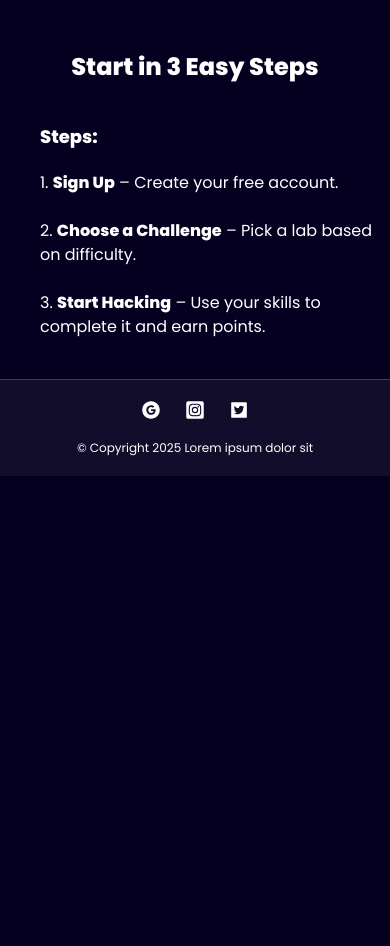
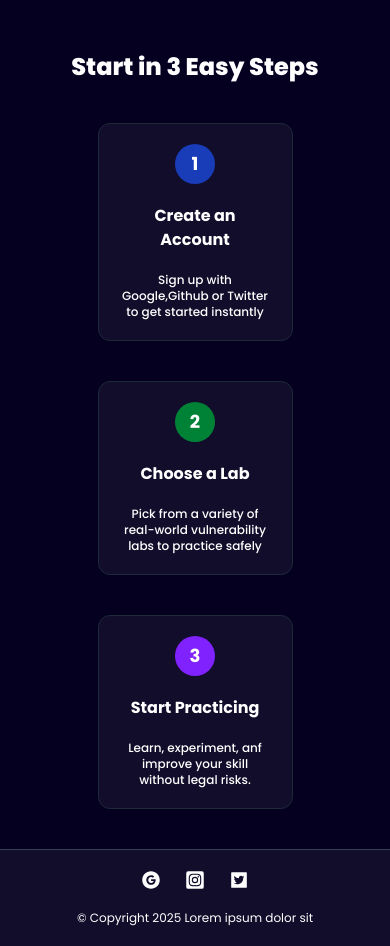
Before and after one commit to Ajith7736/Bug-Lab, a Next.js app: page / in a window 390 px wide. Shown: the part 3080-4026 px from the top of the page. Before the commit the page ends 3556 px from the top, so only its background shows below. Built offline with nearby package versions, Linux system fonts and the light colour scheme; no server answers.

Commit message:
made some more responsive

```diff
--- a/app/page.js
+++ b/app/page.js
@@ -69,8 +69,8 @@ export default function Home() {
       {/* about section */}
       <div className="w-full h-auto pt-5 lg:pt-15">
         <div data-aos="fade-up" className="text-3xl lg:text-4xl max-[450px]:text-2xl font-bold text-center poppins-extrabold">Why Use <span className="text-[var(--button-color)]">BugLab</span> ?</div>
-        <div className="flex mt-10 flex-col gap-10 items-center lg:flex-row lg:flex-wrap lg:justify-center">
-          <div data-aos="fade-up" className="flex flex-col w-[70vw] max-[450px]:h-[28vh] max-[380px]:h-[35vh] h-[43vh] justify-between lg:w-[20vw] bg-white/5 border border-gray-800 p-5 gap-5 max-[450px]:gap-7 max-[450px]:justify-normal items-center text-center rounded-2xl">
+        <div className="flex mt-10 flex-col gap-10 items-center md:flex-row md:flex-wrap md:justify-center">
+          <div data-aos="fade-up" className="flex flex-col w-[70vw] max-[450px]:h-[28vh] max-[380px]:h-[35vh] h-[43vh] md:h-[30vh] md:w-[45vw] md:justify-center md:gap-8 justify-between xl:h-[40vh] lg:h-[25vh] lg:w-[35vw] bg-white/5 border border-gray-800 p-5 gap-5 max-[450px]:gap-7 max-[450px]:justify-normal items-center text-center rounded-2xl">
             <div className="relative w-28 h-28 max-[450px]:w-20 max-[450px]:h-20">
               <Image
                 src="/shield-svgrepo-com.png"
@@ -83,7 +83,7 @@ export default function Home() {
             <div className="text-2xl max-[450px]:text-base poppins-extrabold"> Safe & Legal Labs</div>
             <div className="text-lg max-[450px]:text-xs poppins-extrabold">Practice real vulnerabilities without any legal risks.</div>
           </div>
-          <div data-aos="fade-up" className="flex flex-col w-[70vw] max-[450px]:h-[28vh] max-[380px]:h-[35vh] h-[43vh] justify-between lg:w-[20vw] bg-white/5 border border-gray-800 p-5 gap-5 max-[450px]:gap-7 max-[450px]:justify-normal items-center text-center rounded-2xl">
+          <div data-aos="fade-up" className="flex flex-col w-[70vw] max-[450px]:h-[28vh] max-[380px]:h-[35vh] h-[43vh] md:h-[30vh] md:w-[45vw] md:justify-center md:gap-8 justify-between xl:h-[40vh] lg:h-[25vh] lg:w-[35vw] bg-white/5 border border-gray-800 p-5 gap-5 max-[450px]:gap-7 max-[450px]:justify-normal items-center text-center rounded-2xl">
             <div className="relative w-28 h-28 max-[450px]:w-20 max-[450px]:h-20">
               <Image
                 src="/brain.png"
@@ -96,7 +96,7 @@ export default function Home() {
             <div className="text-2xl max-[450px]:text-base poppins-extrabold">Beginners Friendly</div>
             <div className="text-lg max-[450px]:text-xs poppins-extrabold">Step-by-step challenges with hints and solutions.</div>
           </div>
-          <div data-aos="fade-up" className="flex flex-col w-[70vw] max-[450px]:h-[28vh] max-[380px]:h-[35vh] h-[43vh] justify-between border-animate-pulse lg:w-[20vw] bg-white/5 border border-gray-800 p-5 gap-5 max-[450px]:gap-7 max-[450px]:justify-normal items-center text-center rounded-2xl">
+          <div data-aos="fade-up" className="flex flex-col w-[70vw] max-[450px]:h-[28vh] max-[380px]:h-[35vh] h-[43vh] md:h-[30vh] md:w-[45vw] md:justify-center md:gap-8 justify-between xl:h-[40vh] lg:h-[25vh] lg:w-[35vw] border-animate-pulse bg-white/5 border border-gray-800 p-5 gap-5 max-[450px]:gap-7 max-[450px]:justify-normal items-center text-center rounded-2xl">
             <div className="relative w-25 h-25 max-[450px]:w-20 max-[450px]:h-20">
               <Image
                 src="/sword.png"
@@ -109,7 +109,7 @@ export default function Home() {
             <div className="text-2xl max-[450px]:text-base poppins-extrabold"> Leaderboard & Points</div>
             <div className="text-lg max-[450px]:text-xs poppins-extrabold">Compete with other users and track your progress.</div>
           </div>
-          <div data-aos="fade-up" className="flex flex-col w-[70vw] max-[450px]:h-[28vh] max-[380px]:h-[35vh] h-[43vh] justify-between lg:w-[20vw] bg-white/5 border border-gray-800 p-5 gap-5 max-[450px]:gap-7 max-[450px]:justify-normal items-center text-center rounded-2xl">
+          <div data-aos="fade-up" className="flex flex-col w-[70vw] max-[450px]:h-[28vh] max-[380px]:h-[35vh] h-[43vh] md:h-[30vh] md:w-[45vw] md:justify-center md:gap-8 justify-between xl:h-[40vh] lg:h-[25vh] lg:w-[35vw] bg-white/5 border border-gray-800 p-5 gap-5 max-[450px]:gap-7 max-[450px]:justify-normal items-center text-center rounded-2xl">
             <div className="relative w-28 h-28 max-[450px]:w-20 max-[450px]:h-20">
               <Image
                 src="/hacker.png"
@@ -145,11 +145,28 @@ export default function Home() {
       {/* How to use */}
       < div >
         <div data-aos="fade-up" className="text-3xl max-[450px]:text-2xl text-center poppins-extrabold mt-10 lg:text-4xl">Start in 3 Easy Steps</div>
-        <div data-aos="fade-up" className="pl-10 mt-10 text-xl poppins-extrabold lg:text-2xl max-[450px]:text-lg">Steps:</div>
-        <div data-aos="fade-up" className="pl-10 mt-5 flex flex-col gap-6 text-lg lg:text-xl max-[450px]:text-base">
-          <div>1. <span className="poppins-extrabold">Sign Up</span> – Create your free account.</div>
-          <div>2. <span className="poppins-extrabold">Choose a Challenge</span> – Pick a lab based on difficulty.</div>
-          <div>3. <span className="poppins-extrabold">Start Hacking</span> – Use your skills to complete it and earn points.</div>
+        <div className="my-10 mx-10 flex flex-col lg:flex-row lg:flex-wrap lg:justify-center gap-10 items-center">
+          <div data-aos="fade-up" className="bg-white/5 p-5 w-[50vw] md:w-[40vw] lg:w-[25vw] md:h-[25vh]  lg:max-h-[35vh] xl:h-[40vh] rounded-xl flex flex-col gap-5 items-center justify-between md:justify-center md:gap-8 border border-gray-800">
+            <div className="bg-blue-800 h-15 w-15 max-[450px]:h-10 max-[450px]:w-10 flex justify-center items-center rounded-full">
+              <div className="font-bold text-2xl max-[450px]:text-lg">1</div>
+            </div>
+            <div className="font-bold text-center text-xl max-[450px]:text-base">Create an Account</div>
+            <div className="text-center font-medium max-[450px]:text-xs">Sign up with Google,Github or Twitter to get started instantly</div>
+          </div>
+          <div data-aos="fade-up" className="bg-white/5 p-5 w-[50vw] md:w-[40vw] lg:w-[25vw] md:h-[25vh] lg:max-h-[35vh] xl:h-[40vh] rounded-xl flex flex-col gap-5 items-center justify-between md:justify-center md:gap-8 border border-gray-800">
+            <div className="bg-green-700 h-15 w-15 max-[450px]:h-10 max-[450px]:w-10 flex justify-center items-center rounded-full">
+              <div className="font-bold text-2xl max-[450px]:text-lg">2</div>
+            </div>
+            <div className="font-bold text-center text-xl max-[450px]:text-base">Choose a Lab</div>
+            <div className="text-center font-medium max-[450px]:text-xs">Pick from a variety of real-world vulnerability labs to practice safely</div>
+          </div>
+          <div data-aos="fade-up" className="bg-white/5 p-5 w-[50vw] md:w-[40vw] lg:w-[25vw] md:h-[25vh] lg:max-h-[35vh] xl:h-[40vh] rounded-xl flex flex-col gap-5 items-center justify-between  md:justify-center md:gap-8 border border-gray-800">
+            <div className="bg-violet-600 h-15 w-15 max-[450px]:h-10 max-[450px]:w-10 flex justify-center items-center rounded-full">
+              <div className="font-bold text-2xl max-[450px]:text-lg">3</div>
+            </div>
+            <div className="font-bold text-center text-xl max-[450px]:text-base">Start Practicing</div>
+            <div className="text-center font-medium max-[450px]:text-xs">Learn, experiment, anf improve your skill without legal risks.</div>
+          </div>
         </div>
       </div >
       <Footer />
--- a/components/Navbar.jsx
+++ b/components/Navbar.jsx
@@ -30,7 +30,7 @@ function Navbar() {
 
     return (
         <>
-            <div className='hidden md:flex justify-between bg-white/5 backdrop-blur-sm rounded-full py-5 px-10 items-center h-[10vh] m-5'>
+            <div className='hidden md:flex justify-between bg-white/5 backdrop-blur-sm rounded-full py-5 px-10 items-center h-[10vh] md:h-[6vh] XL:h-[10vh] m-5'>
                 <Link href={"/"}><div className='font-bold text-lg lg:text-3xl poppins-extrabold'>Buglab</div></Link>
                 <div>
                     <ul className='flex gap-10 font-medium lg:text-lg '>
```
